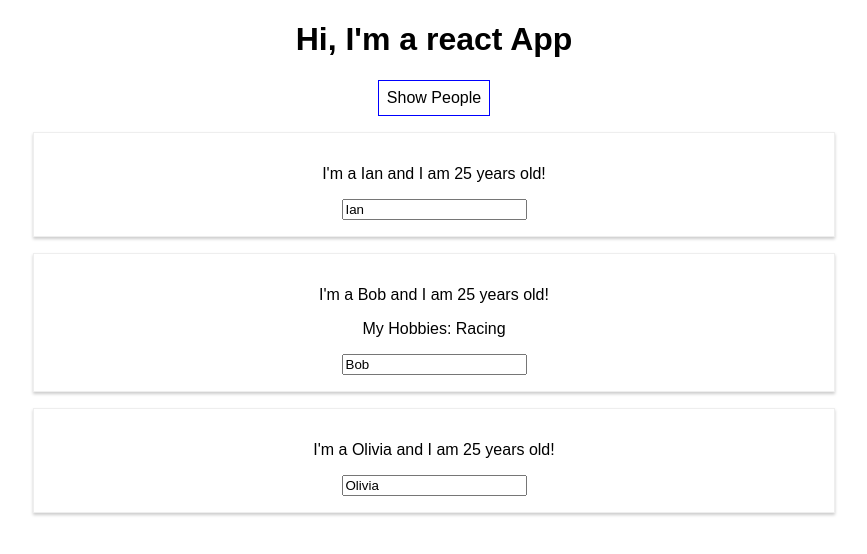
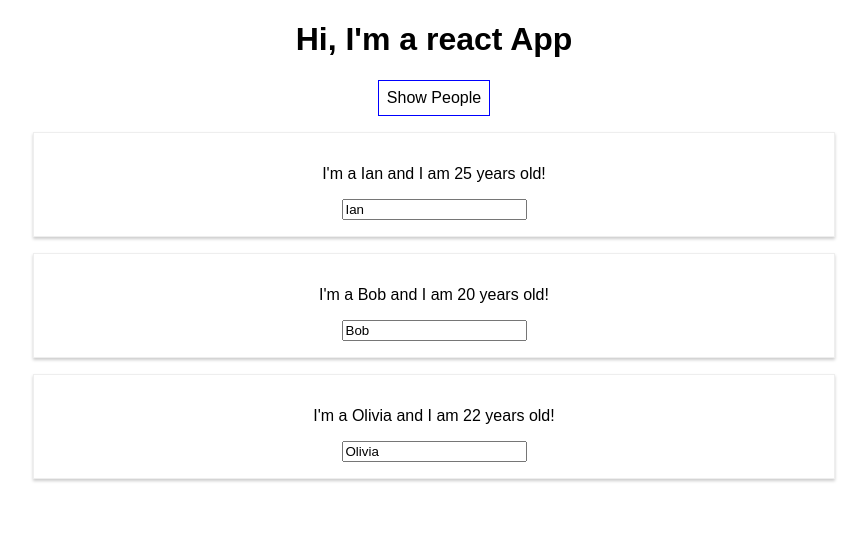
Before and after one commit to imatthews009/reactPractice, a React (Create React App) app: page / in a window 1280 px wide. Both pictures are taken after a click on the button "Show People". Shown: the top 554 px of the page, without its empty margins (206-1073 px from the left). Built offline with nearby package versions, Linux system fonts and the light colour scheme.

Commit message:
added keys to persons elements and created new delete button/function

```diff
--- a/src/App.js
+++ b/src/App.js
@@ -30,9 +30,9 @@ class App extends Component {
   nameChangeHandler = (event) => {
     this.setState({
       persons: [
-        {name: event.target.value, age:24},
-        {name: 'Bob', age: 20},
-        {name: 'Olivia', age: 22},
+        {id: 'ad', name: event.target.value, age:24},
+        {id: 'sdfd', name: 'Bob', age: 20},
+        {id: 'asdfdfw', name: 'Olivia', age: 22},
       ]
     })
   }
@@ -40,6 +40,13 @@ class App extends Component {
   togglePersonsHandler = () => {
     const doesShow = this.state.showPersons;
     this.setState({showPersons: !doesShow});
+  }
+
+  // slice() will copy the array
+  deletePersonHandler = (personIndex) => {
+    const persons = this.state.persons.slice();
+    persons.splice(personIndex, 1);
+    this.setState({persons: persons});
   }
 
   render() {
@@ -56,20 +63,13 @@ class App extends Component {
     if (this.state.showPersons) {
       persons = (
         <div>
-          <Person
-            name={this.state.persons[0].name}
-            age={this.state.persons[0].age}
-            changed={this.nameChangeHandler}
-          />
-          <Person
-            name={this.state.persons[1].name}
-            age={this.state.persons[0].age}
-            // passing the function that changes the state to the person function in person.js
-            click={this.switchNameHandler.bind(this, 'Ian!!!!')}>My Hobbies: Racing</Person>
-          <Person
-            name={this.state.persons[2].name}
-            age={this.state.persons[0].age}
-          />
+          {this.state.persons.map((person, index) => {
+            return <Person
+                    click={() => this.deletePersonHandler(index)}
+                    name={person.name}
+                    age={person.age}
+                    key={person.id}/>
+          })}
         </div>
       );
     }
```
